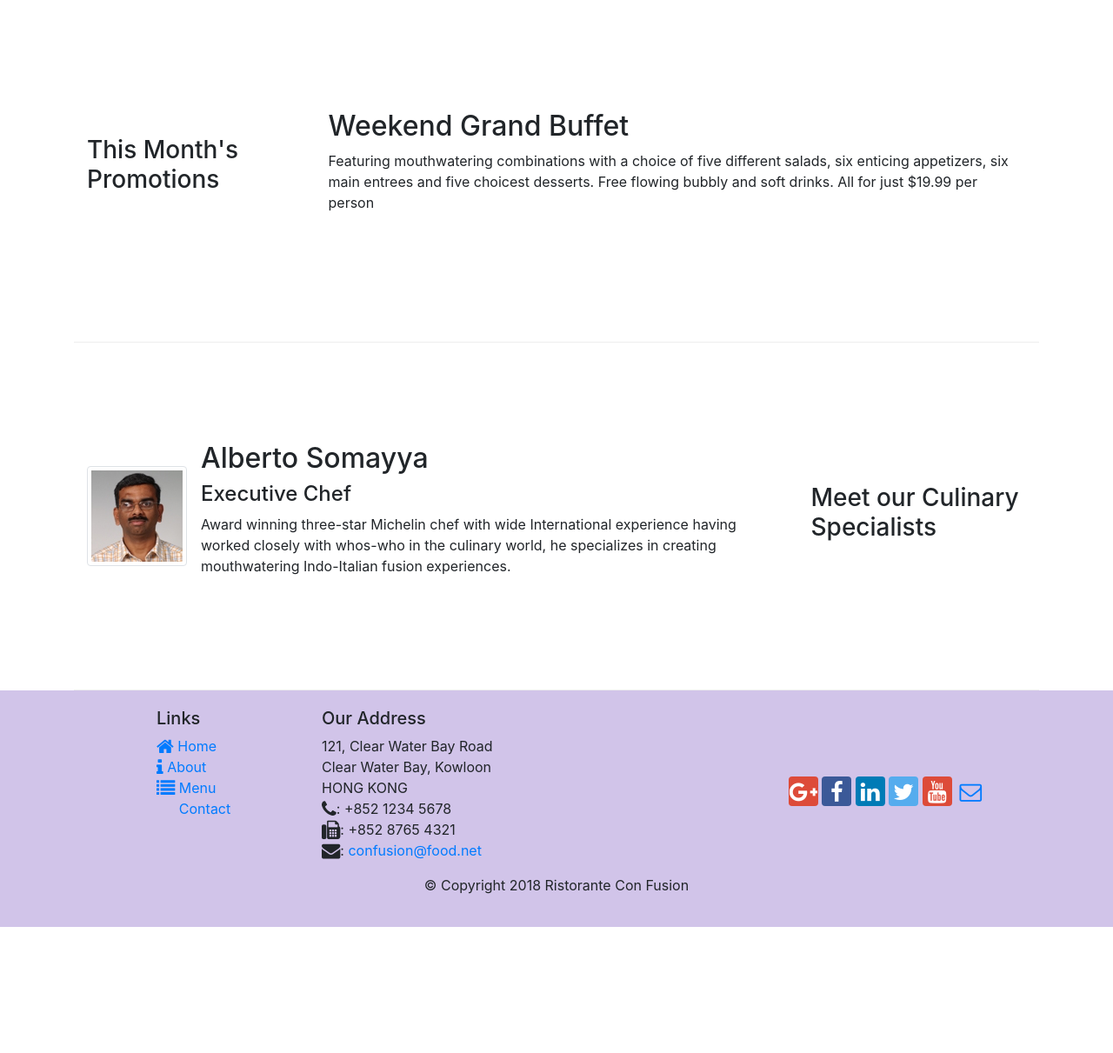
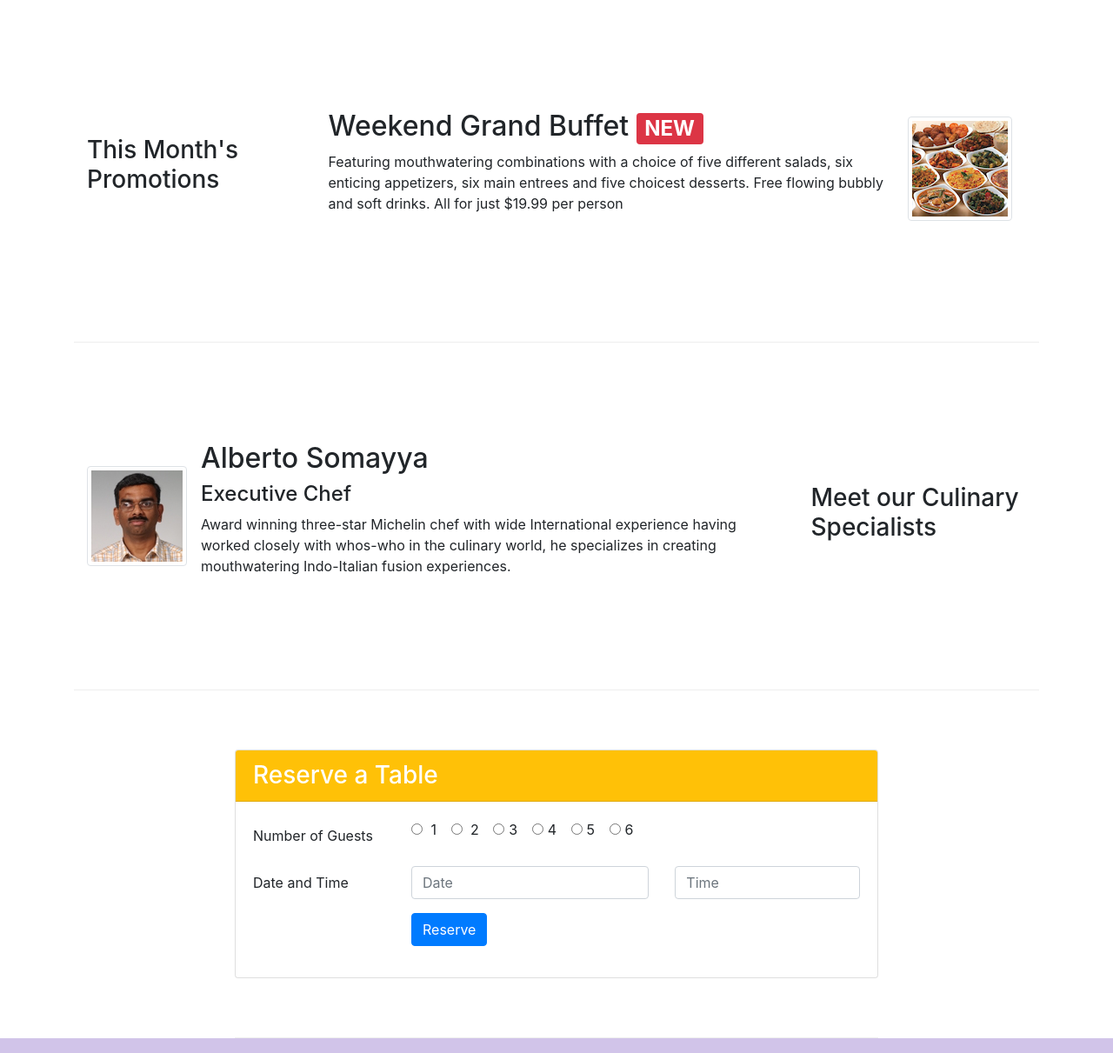
Before and after one commit to garimaarorashuttl/web_bootstrap, a website: page index.html in a window 1280 px wide. Shown: the part 740-1951 px from the top of the page at 87% size. Before the commit the page ends 1806 px from the top, so only its background shows below. Drawn offline with nearby package versions, Linux system fonts and the light colour scheme.

Commit message:
Reserve a table form

```diff
--- a/index.html
+++ b/index.html
@@ -71,9 +71,13 @@
             <div class="col-12 col-sm-4 col-md-3">
                 <h3>This Month's Promotions</h3>
             </div>
-            <div class="col col-sm col-md">
-                <h2>Weekend Grand Buffet</h2>
-                <p>Featuring mouthwatering combinations with a choice of five different salads, six enticing appetizers, six main entrees and five choicest desserts. Free flowing bubbly and soft drinks. All for just $19.99 per person </p>
+            <div class="media col col-sm col-md">
+                <div class="media-body">
+                    <h2 class="mt-0">Weekend Grand Buffet <span class="badge badge-danger">NEW</span>
+                    </h2>
+                    <p class="d-none d-sm-block">Featuring mouthwatering combinations with a choice of five different salads, six enticing appetizers, six main entrees and five choicest desserts. Free flowing bubbly and soft drinks. All for just $19.99 per person </p>
+                </div>
+                <img class="d-flex mr-3 img-thumbnail align-self-center" src="img/buffet.png" alt="Buffet">
             </div>
         </div>
 
@@ -94,6 +98,56 @@
                             creating mouthwatering Indo-Italian fusion experiences.
                             </p>
                     </div>
+                </div>
+            </div>
+        </div>
+        <div class="row row-content align-items-center col-12 col-sm-8">
+            <div class="card">
+                <h3 class="card-header bg-warning text-white">Reserve a Table</h3>
+                <div class="card-body">
+                    <form>
+                        <div class="form-group row">
+                            <label for="numberOfGuests" class="col-md-3 col-form-label">Number of Guests</label>
+                            <div class="col-md-8">
+                                <div class="form-check-inline">
+                                    <label class="form-check-label">
+                                        <input type="radio" class="form-check-input" id="one" name="numberOfGuestsOpt"> 1</input>
+                                    </label>
+                                </div>
+                                <div class="form-check-inline">
+                                    <label class="form-check-label">
+                                        <input type="radio" class="form-check-input" id="two" name="numberOfGuestsOpt"> 2</input>
+                                    </label>
+                                </div>
+                                <div class="form-check-inline">
+                                    <input type="radio" class="form-check-input" id="three" name="numberOfGuestsOpt"> 3</input>
+                                </div>
+                                <div class="form-check-inline">
+                                    <input type="radio" class="form-check-input" id="four" name="numberOfGuestsOpt"> 4</input>
+                                </div>
+                                <div class="form-check-inline">
+                                    <input type="radio" class="form-check-input" id="five" name="numberOfGuestsOpt"> 5</input>
+                                </div>
+                                <div class="form-check-inline">
+                                    <input type="radio" class="form-check-input" id="six" name="numberOfGuestsOpt"> 6</input>
+                                </div>
+                            </div>
+                        </div>
+                        <div class="form-group row">
+                            <label for="dateAndTime" class="col-12 col-md-3 col-form-label">Date and Time</label>
+                            <div class="col-12 col-md-5">
+                                <input type="text" class="form-control" id="date" name="date" placeholder="Date">
+                            </div>
+                            <div class="col-12 col-md-4">
+                                <input type="text" class="form-control" id="time" name="time" placeholder="Time">
+                            </div>
+                        </div>
+                        <div class="form-group row">
+                            <div class="offset-md-3 col-md-9">
+                                <button type="submit" class="btn btn-primary">Reserve</button>
+                            </div>
+                        </div>
+                    </form>
                 </div>
             </div>
         </div>
```
Also changed, not shown: contactus.html (+0 -2 lines).
